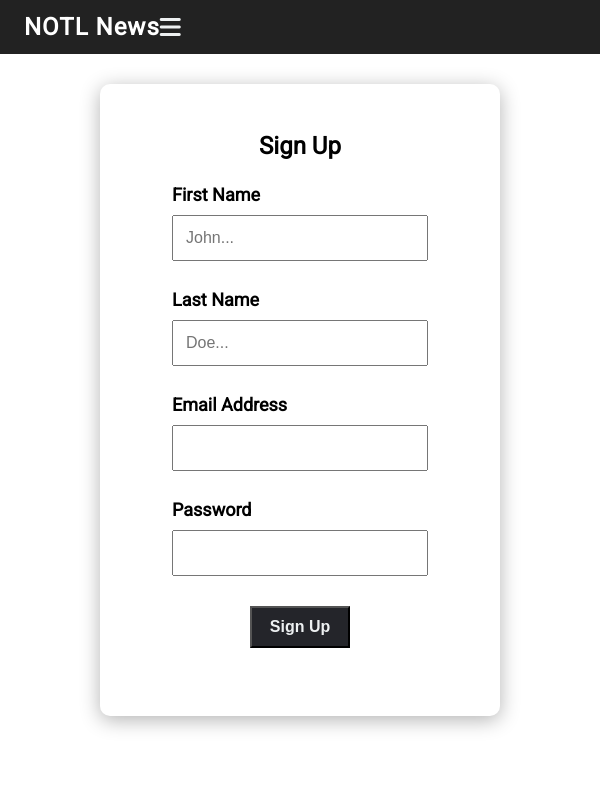
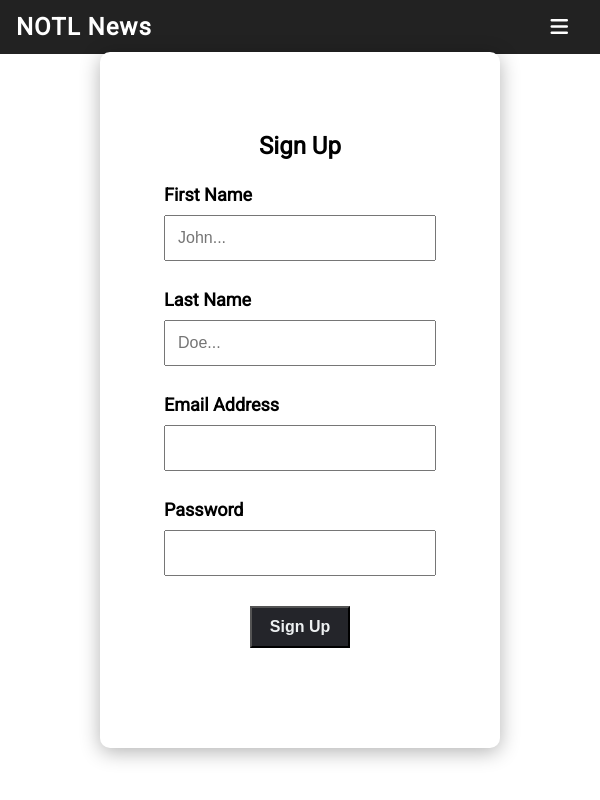
Before and after one commit to yorozc/News-Aggregator, a Flask app: page /signup in a window 600 px wide. Run offline with Flask 3, Linux system fonts and the light colour scheme.

Commit message:
fixed responsiveness

```diff
--- a/website/static/styles.css
+++ b/website/static/styles.css
@@ -36,10 +36,6 @@ header {
   margin: 0;
 }
 
-nav {
-  flex-grow: 1;
-}
-
 .nav-links {
   display: flex;
   align-items: center;
@@ -75,17 +71,6 @@ nav {
   text-decoration: underline;
 }
 
-@media screen and (max-width: 700px) {
-  .nav-links {
-    display: none;
-  }
-  .menu-toggle {
-    display: block;
-    font-size: 24px;
-    color: #edf0f1;
-    cursor: pointer;
-  }
-}
 .nav-links.active {
   display: flex;
   flex-direction: column;
@@ -151,11 +136,42 @@ fieldset .form-header {
   margin-bottom: 1em;
 }
 
-@media screen and (min-width: 430px) {
-  fieldset {
-    width: 40%;
-    min-width: 320px;
-    margin: auto;
+@media (min-width: 769px) {
+  nav {
+    flex: 1 1 auto;
+  }
+}
+@media (max-width: 768px) {
+  header {
+    justify-content: space-between;
+    padding: 0.8rem 1rem;
+    gap: 1rem;
+  }
+  #news-name {
+    margin-right: auto;
+  }
+  .menu-toggle {
+    display: block;
+    margin-left: 0.75rem;
+    font-size: 1.25rem;
+  }
+  nav {
+    flex: 0 0 auto;
+    width: auto;
+  }
+  .nav-links {
+    display: none;
+    position: absolute;
+    top: 60;
+    left: 1rem;
+    right: 1rem;
+    background: #222;
+    flex-direction: column;
+    gap: 1rem;
+    padding: 1rem;
+  }
+  .nav-links.active {
+    display: flex;
   }
 }
 input[type=email], input[type=password], input[type=submit], input[type=text] {
--- a/website/static/styles.scss
+++ b/website/static/styles.scss
@@ -44,10 +44,6 @@ header {
     margin: 0;
 }
 
-nav {
-    flex-grow: 1;
-}
-
 .nav-links{
     display: flex;
     align-items: center;
@@ -85,19 +81,6 @@ nav {
 
 .nav-links a:hover {
   text-decoration: underline;
-}
-
-@media screen and (max-width: 700px) {
-  .nav-links {
-    display: none;
-  }
-
-  .menu-toggle {
-    display: block;
-    font-size: 24px;
-    color: $text_color;
-    cursor: pointer;
-  }
 }
 
 .nav-links.active {
@@ -169,14 +152,44 @@ fieldset{
         margin-bottom: 1em;
     }
 }
+@media (min-width: 769px){
+    nav { flex: 1 1 auto; }
+}
 
-@media screen and (min-width: 430px) {
+@media (max-width: 768px) {
+    header{
+        justify-content: space-between;
+        padding: 0.8rem 1rem;
+        gap: 1rem;
+    }
 
-    fieldset {
-        width: 40%;
-        min-width: 320px;
-        margin: auto;
+    #news-name { margin-right: auto; }
+
+    .menu-toggle {
+        display: block;
+        margin-left: 0.75rem;
+        font-size: 1.25rem;
     }
+
+    nav { flex: 0 0 auto; width: auto; }
+
+    .nav-links {
+        display: none;
+        position: absolute;
+        top: 60;
+        left: 1rem;
+        right: 1rem;
+        background: #222;
+        flex-direction: column;
+        gap: 1rem;
+        padding: 1rem;
+    }
+
+    .nav-links.active {
+        display: flex;
+    }
+
+
 }
 
 input[type=email], input[type=password], input[type=submit], input[type=text]{
```
Also changed, not shown: 1 other file.
